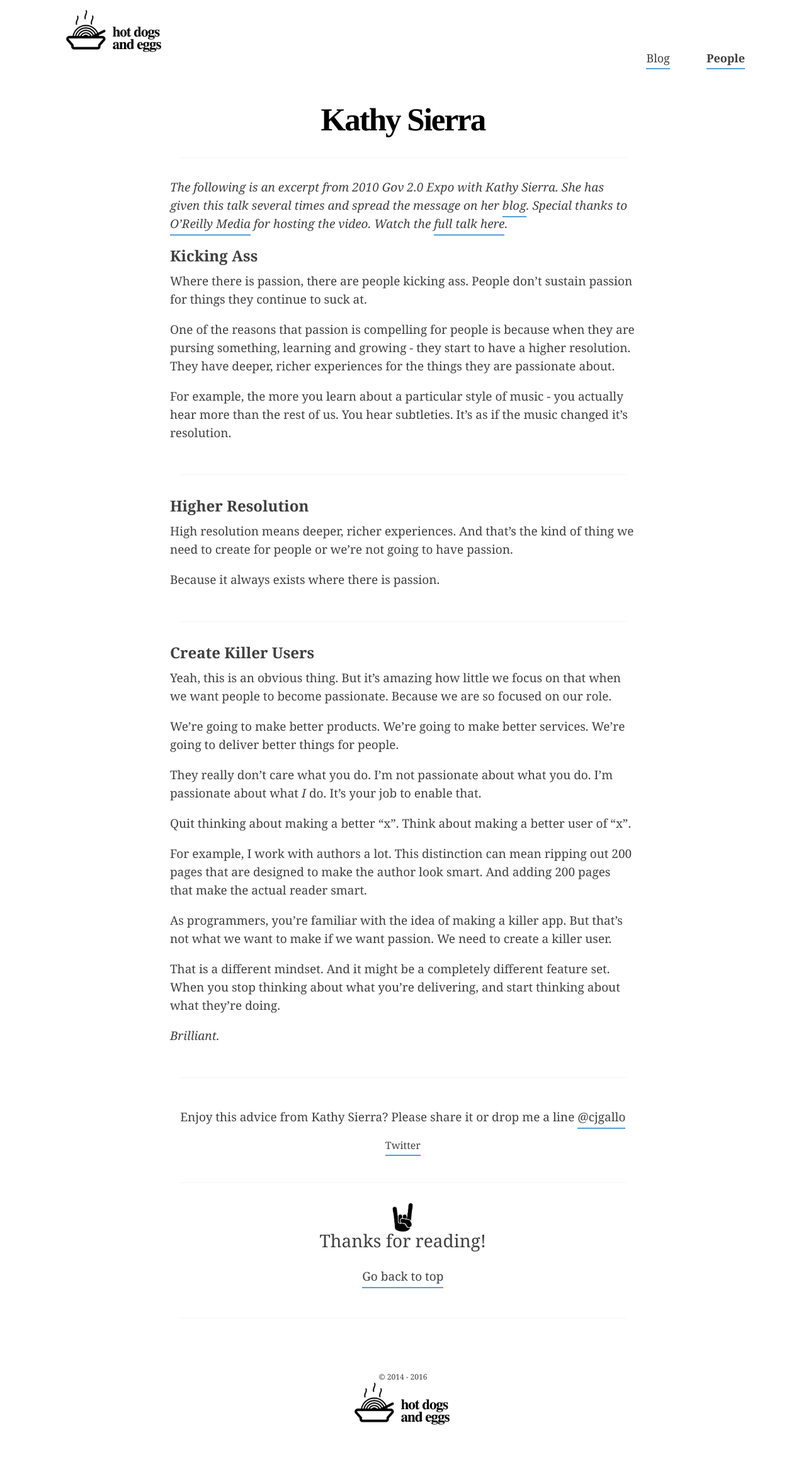
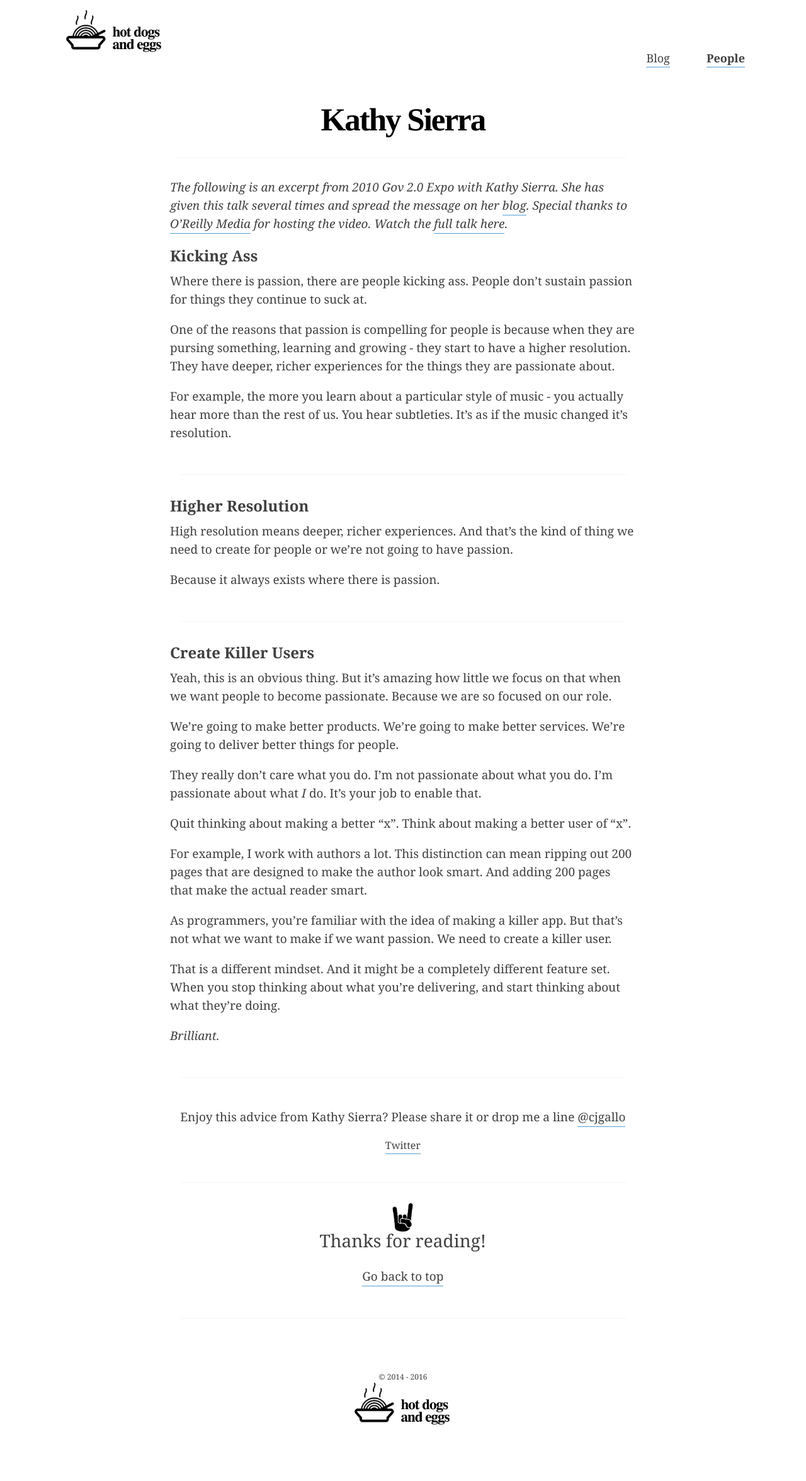
Before and after one commit to gallochris/people, a Jekyll site: the page built from _posts/2014-01-25-kathy-sierra.md, in a window 1280 px wide. Shown: the whole page at 63% size. Built offline with Jekyll 4.4.1, drawn with Linux system fonts in a browser that asks for light colours; nearby versions of some CDN libraries; comment, search, counter and statistics services are not loaded.

Commit message:
update styles of links

```diff
--- a/css/human.css
+++ b/css/human.css
@@ -462,8 +462,8 @@ blockquote {
 .blog a {
     text-decoration:bold;
     color:inherit;
-    border-bottom:2px solid #56a0d3;
-    padding-bottom: 4px;
+    border-bottom:1px solid #56a0d3;
+    padding-bottom: 2px;
 }
 
 .the-text {
@@ -552,8 +552,8 @@ nav a {
     margin:0 1.5em;
     color: inherit;
     text-decoration:none;
-    padding-bottom:4px;
-    border-bottom:2px solid #56a0d3;
+    padding-bottom:2px;
+    border-bottom:1px solid #56a0d3;
 }
 
 nav a.active {
```
